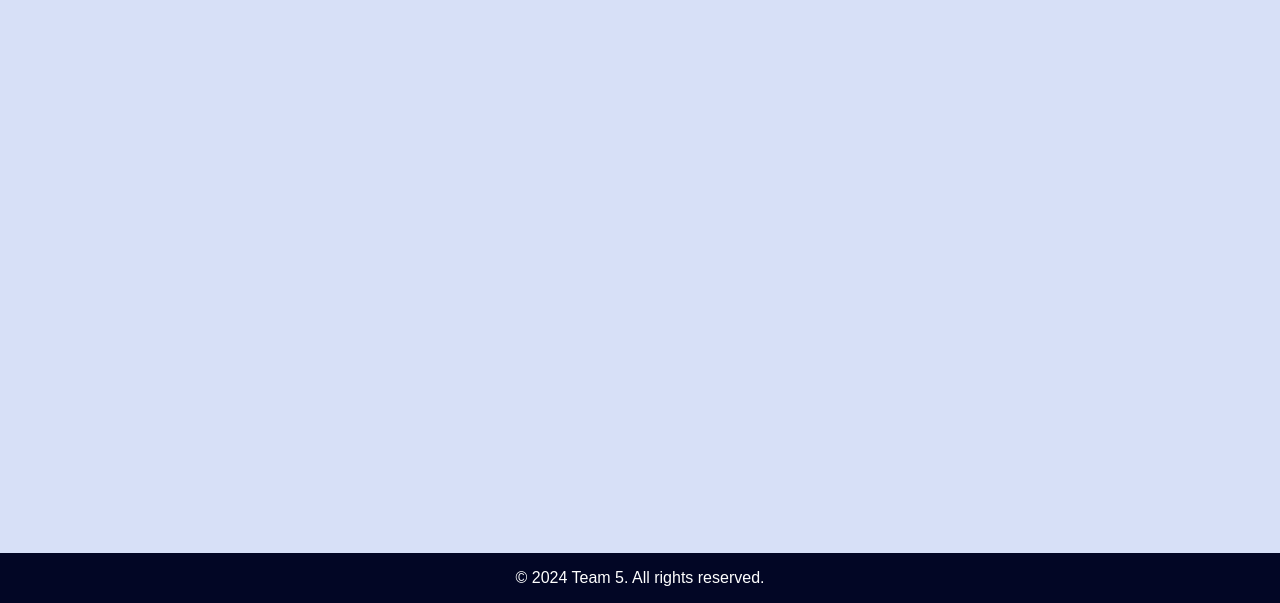
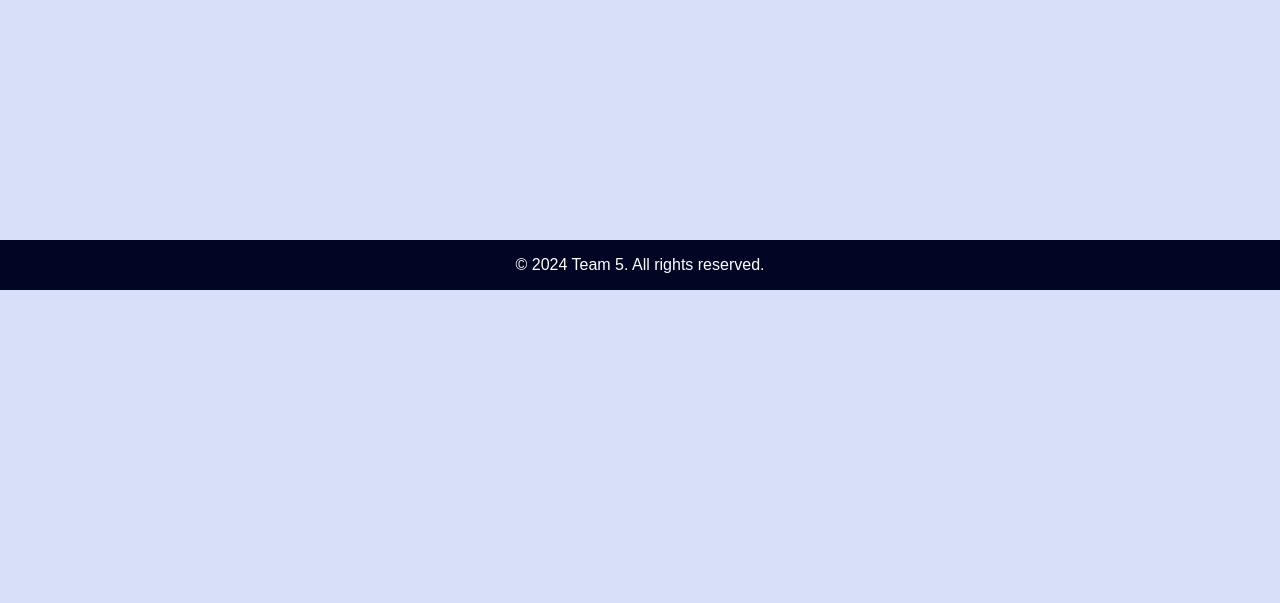
Before and after one commit to CS-UCY-EPL343/epl343.winter24.team5, a PHP site: page /index.php in a window 1280 px wide. Shown: the part 510-1113 px from the top of the page. After the commit the page ends 800 px from the top, so only its background shows below. Run offline with PHP 8.4, Linux system fonts and the light colour scheme; a stand-in replaces the project's code that opens the database connection.

Commit message:
more styles added

```diff
--- a/styles.css
+++ b/styles.css
@@ -142,7 +142,11 @@ table {
 
 /* Footer */
 footer {
-  margin-top: 26%;
+  position: absolute;
+  bottom: 0;
+  right: 0;
+  left: 0;
+  z-index: 10;
   text-align: center;
   padding: 1em;
   background-color: #020625;
```
